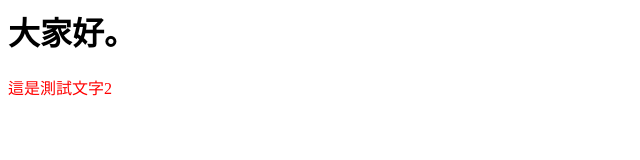
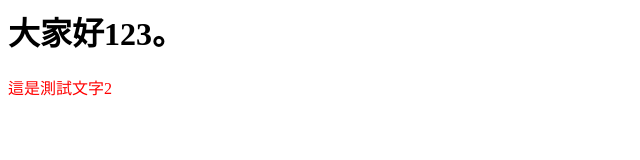
Before and after one commit to aa032586/gitTest, a plain HTML site: page index.html in a window 1280 px wide. Shown: the full height of the page, 0-640 px from the left. Drawn offline with Linux system fonts and the light colour scheme.

Commit message:
Add AAA file

```diff
--- a/index.html
+++ b/index.html
@@ -3,9 +3,8 @@
     <title>world</title>
     <link rel="stylesheet" href="style/main.css">
   </head>
-
   <body>
-    <h1>大家好。</h1>
+    <h1>大家好123。</h1>
     <p class="red-color">這是測試文字2</p>
   </body>
 </html>
```
Also changed, not shown: 1 other file.
